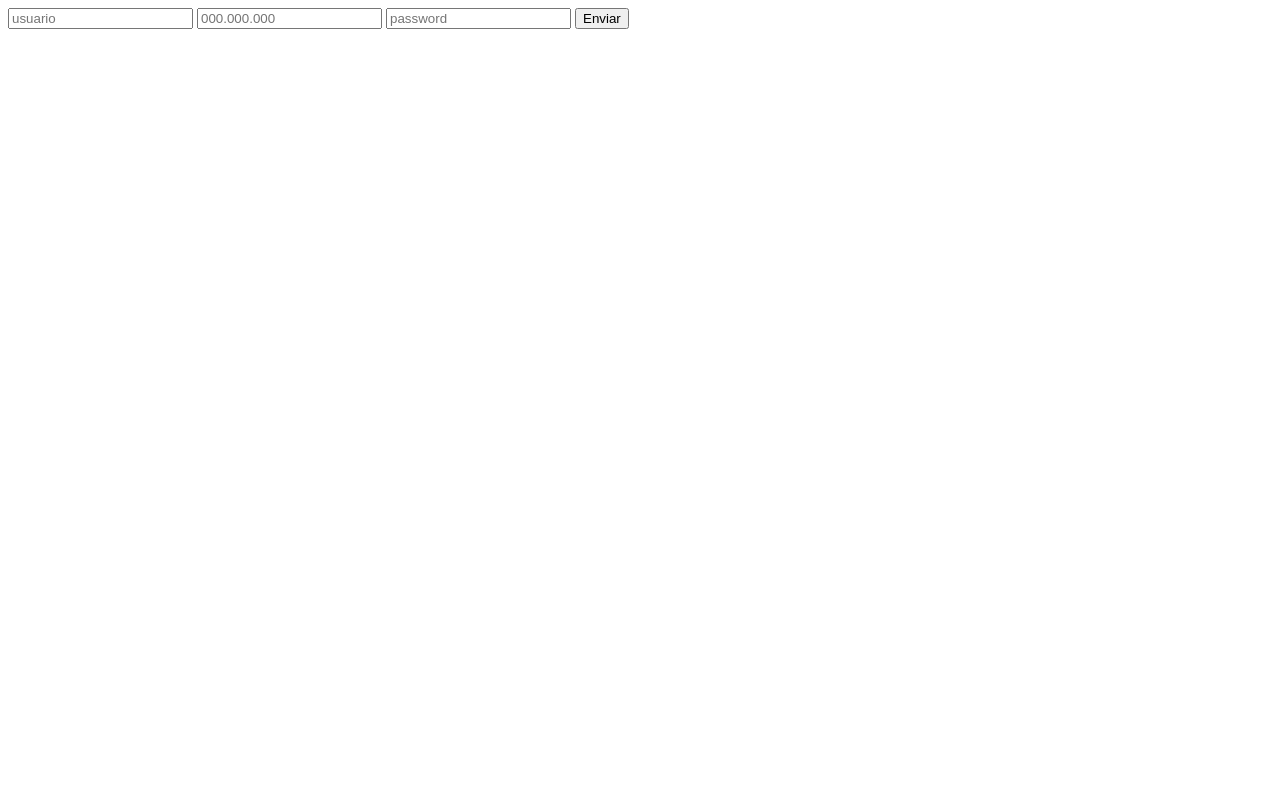
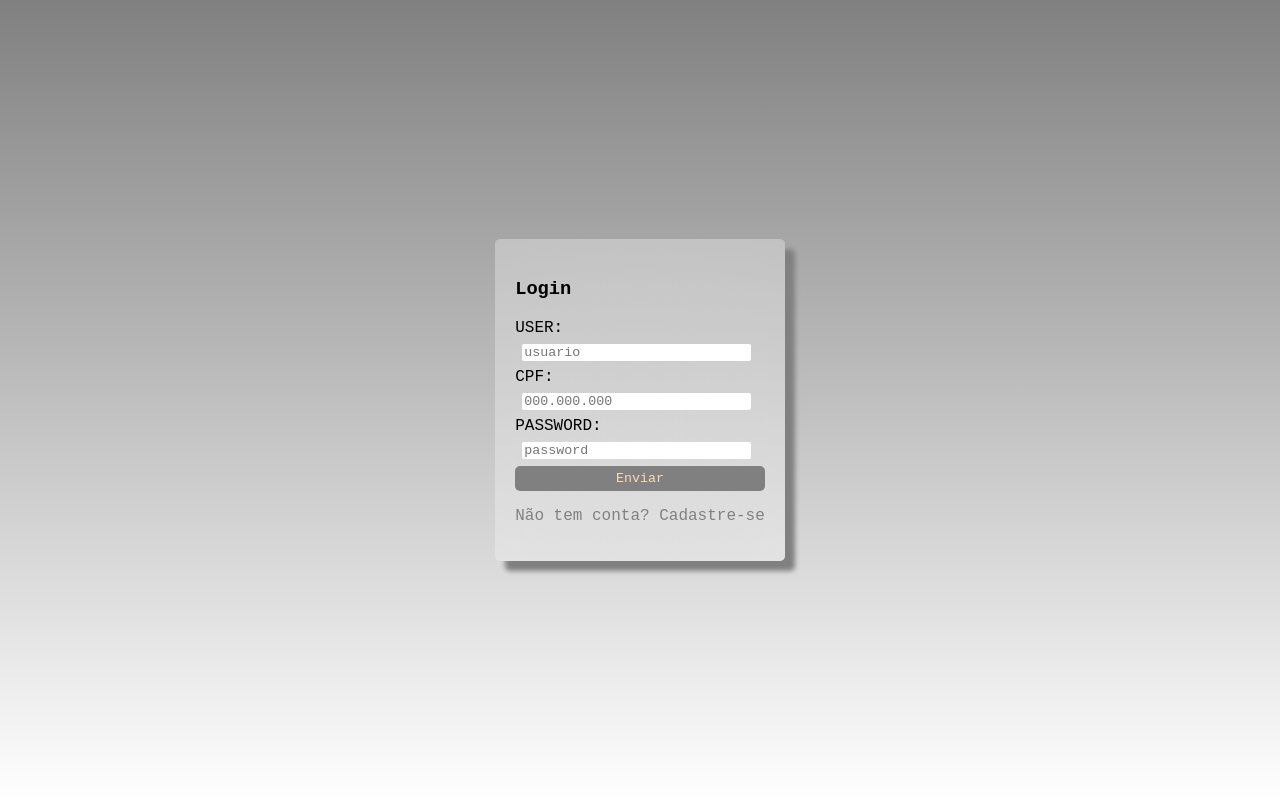
Before and after one commit to djvyctor/RVbank, a Flask app: page / in a window 1280 px wide. Run offline with Flask 3, Linux system fonts and the light colour scheme.

Commit message:
Update links

```diff
--- /dev/null
+++ b/static/stylelogin.css
@@ -0,0 +1,71 @@
+body{
+    margin: 0;
+    height: 100vh;
+    display: flex;
+    justify-content: center;
+    align-items: center;
+    background: linear-gradient(to bottom, gray, white);
+    font-family: 'Courier New', Courier, monospace;
+}
+
+#box-login{
+    display: grid;
+    justify-content: center;
+    padding: 20px;
+
+}
+
+#form{
+    background-color: rgba(255, 255, 255, 0.3);
+    backdrop-filter: blur(50px);
+    display: grid;
+    justify-content: space-around;
+    padding: 20px;
+    cursor: pointer;
+    box-shadow: 10px 10px 5px gray;
+    border-radius: 5px;
+    transition: box-shadow 0.3s ease, transform 0.3s ease;
+}
+
+#form:hover{
+
+    transform:  scale(1.1);
+    box-shadow: 7px 7px 5px gray;
+}
+#form label{
+    cursor: pointer;
+}
+
+#form button{
+    cursor: pointer;
+    border: none;
+    color: wheat;
+    padding: 5px;
+    background-color: gray;
+    border-radius: 5px;
+    transition: transform 0.1s ease;
+   font-family: 'Courier New', Courier, monospace;
+}
+
+#form button:hover{
+    transform: scale(1.1);
+}
+#form input{
+    cursor: pointer;
+    border: none;
+    margin: 7px;
+    width: 90%;
+    border-radius: 2px;
+    transition: transform 0.1s ease, box-shadow 0.1s ease;
+    font-family: 'Courier New', Courier, monospace;
+}
+
+#form input:hover{
+    transform: scale(1.1);
+    box-shadow: 2px 2px 10px gray;
+}
+
+#form a{
+    text-decoration: none;
+    color: gray;
+}
--- a/templates/login.html
+++ b/templates/login.html
@@ -3,14 +3,18 @@
 <head>
     <meta charset="UTF-8">
     <meta name="viewport" content="width=device-width, initial-scale=1.0">
+    <link rel="stylesheet" href="{{ url_for('static', filename='stylelogin.css') }}">
     <title>Login</title>
 </head>
 <body>
-    <form method="POST">
-        <input name='name' placeholder="usuario">
-        <input name='cpf' placeholder="000.000.000">
-        <input name='password' placeholder="password">
+
+    <form id="form" method="POST">
+        <h3>Login</h3>
+        <label>USER:</label><input name='name' placeholder="usuario">
+        <label>CPF:</label><input name='cpf' placeholder="000.000.000">
+        <label>PASSWORD:</label><input name='password' placeholder="password">
         <button type="submit">Enviar</button>
+        <p><a href="{{ url_for('register')}}"> Não tem conta? Cadastre-se</a></p>
     </form>
 
     </body>
--- a/templates/register.html
+++ b/templates/register.html
@@ -7,12 +7,16 @@
     <title>Register</title>
 </head>
 <body>
+
     <div id="box-register">
+
         <form id="form" method="POST">
+            <h3>Register</h3>
             <label>USER:</label><input name="name" placeholder="usuario">
             <label>CPF:</label><input name="cpf" placeholder="000.000.000-00">
             <label>PASSWORD:</label><input name="password" type="password" placeholder="password">
             <button type="submit">ENVIAR</button>
+            <p><a href="{{ url_for('login')}}"> Ja possui uma conta? Entre</a></p>
         </form>
     </div>
 </body>
```
Also changed, not shown: 1 other file.
